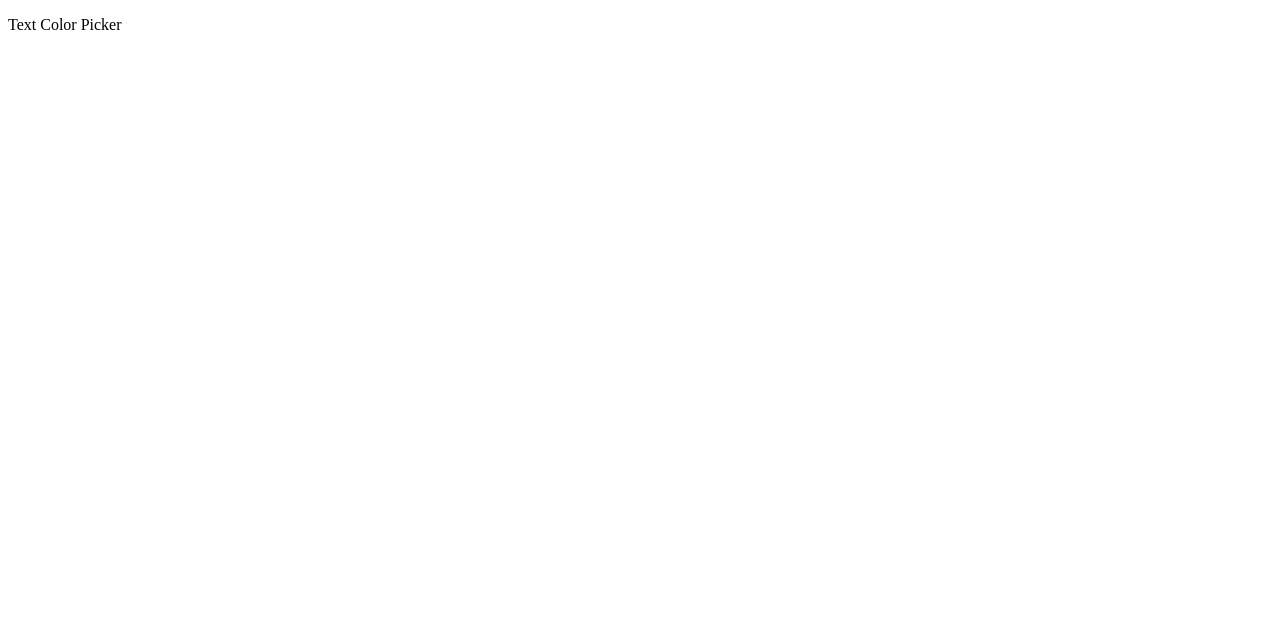
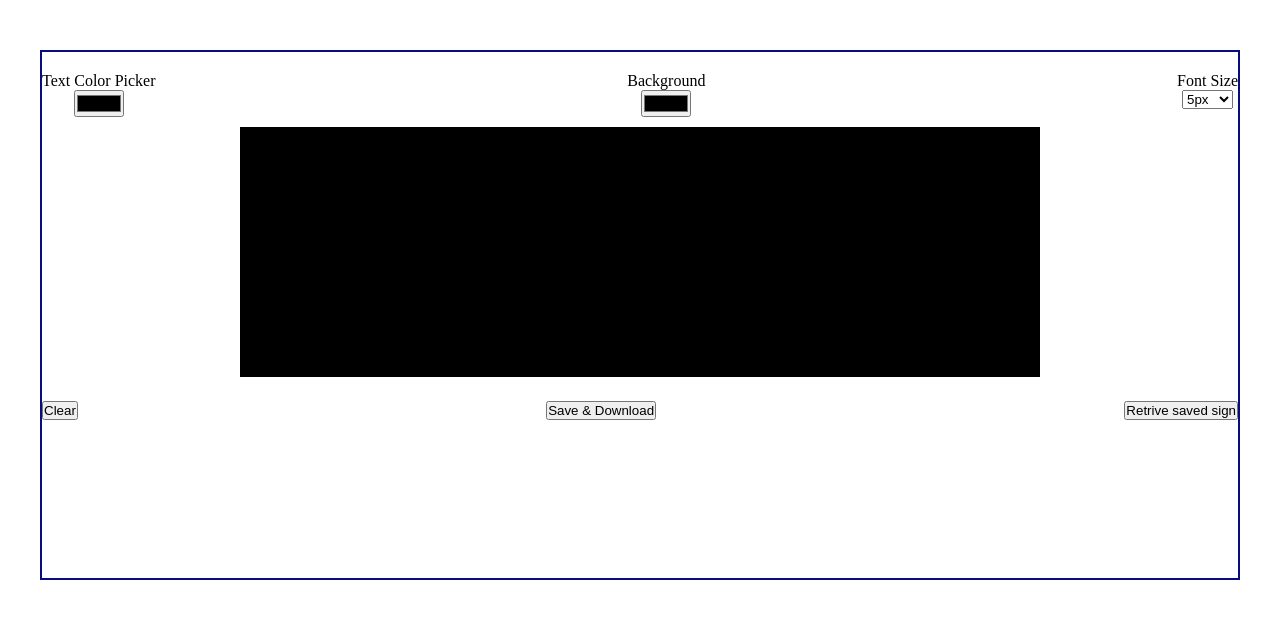
Before and after one commit to nigaamMonu/QuickSign, a plain HTML site: page index.html in a window 1280 px wide. Drawn offline with Linux system fonts and the light colour scheme.

Commit message:
html part is done

```diff
--- a/index.html
+++ b/index.html
@@ -4,13 +4,43 @@
   <meta charset="UTF-8">
   <meta name="viewport" content="width=device-width, initial-scale=1.0">
   <title>Signature</title>
+  <link href="style.css" rel="stylesheet">
+
 </head>
 <body>
-  <div>
+  <div class="main">
     <div class="top">
       <div class="black">
         <p>Text Color Picker</p>
+        <input class="form-control" type="color" id="ColorPicker"/>
       </div>
+
+      <div class="black">
+        <p>Background</p>
+        <input class="form-control" type="color" id="canvaColor"/>
+      </div>
+
+      <div class="black">
+        <p>Font Size</p>
+        <select id="fontSize">
+          <option value="5">5px</option>
+          <option value="10">10px</option>
+          <option value="20">20px</option>
+          <option value="30">30px</option>
+          <option value="35">35px</option>
+          <option value="40">40px</option>
+
+        </select>
+      </div>
+
+    </div>
+
+    <canvas class="canvas" id="myCanvas" ></canvas>
+
+    <div class="bottom">
+      <button type="button" class="btn btn-danger" id="clearButton">Clear</button>
+      <button type="button" class="btn btn-succes" id="saveButton">Save & Download</button>
+      <button type="button" class="btn btn-warning" id="retrieveButton">Retrive saved sign</button>
     </div>
   </div>
 </body>
--- /dev/null
+++ b/style.css
@@ -0,0 +1,32 @@
+*{
+  margin:0px;
+  padding:0px;
+  box-sizing: border-box;
+}
+body{
+
+  display: flex;
+  justify-content: center;
+  text-align: center;
+  align-items: center;
+}
+.main{
+  margin:50px 20px;
+  height:530px;
+  width:150vh;
+  border: 2px solid rgb(7, 13, 125);
+
+}
+.top,.bottom{
+  display: flex;
+  justify-content: space-between;
+  text-align: center;
+  flex-direction: row;
+  margin: 20px 0 10px 0;
+
+}
+.canvas{
+  width:100vh;
+  height:250px;
+  background-color: black;
+}
```
